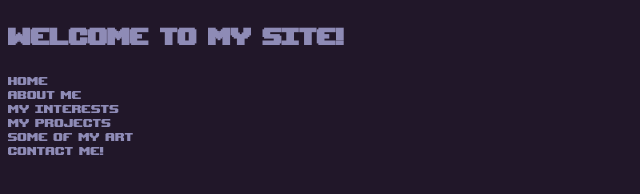
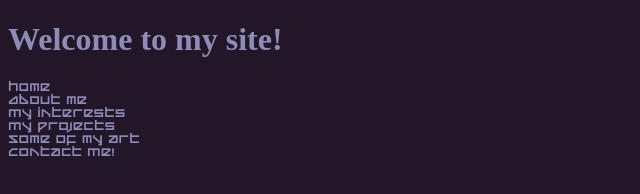
Before and after one commit to grekzorna/grekzorna.github.io, a plain HTML site: page index.html in a window 1280 px wide. Shown: the whole page, without its empty margins (0-640 px from the left). Drawn offline with Linux system fonts and the light colour scheme.

Commit message:
FONTS!!!!!

```diff
--- a/style.css
+++ b/style.css
@@ -22,11 +22,16 @@
 }
 
 @font-face {
-    font-family: 'thing';
+    font-family: 'Upheaval';
     src: url("upheavtt.ttf");
+    font-family: 'Delta Ray';
+    src: url("deltaray.ttf");
 }
 body{
     background-color: var(--darkerpurple);
     color: var(--gray);
     font-family: 'thing';
 }
+section {
+    font-family: 'Delta Ray';
+}
```
Also changed, not shown: deltaray.ttf (added), deltarayital.ttf (added).
